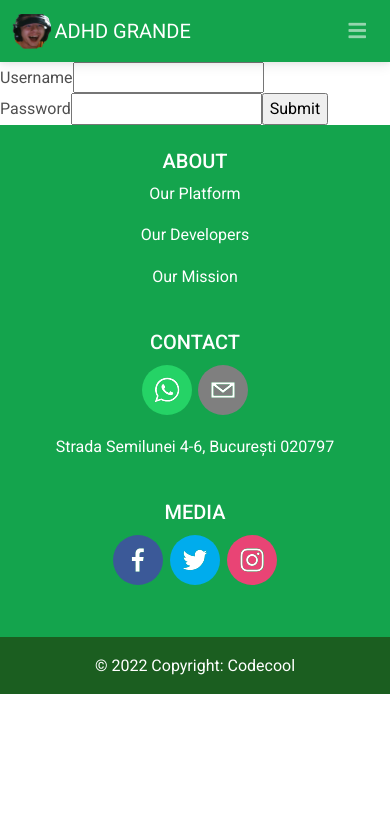
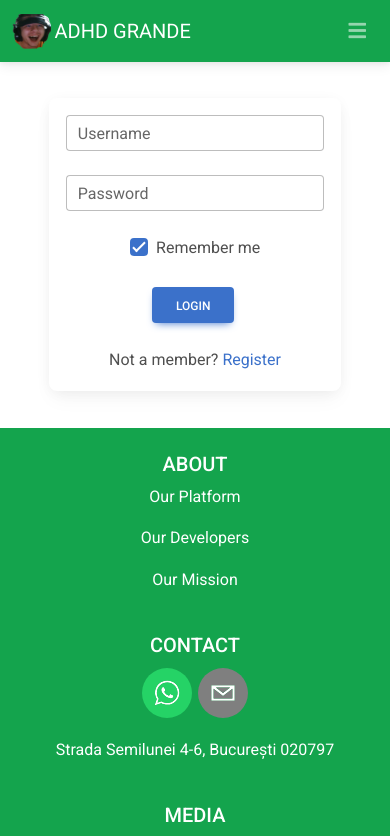
Before and after one commit to Valentin-Alexandru0099/ADHD-Grande, a React (Create React App) app in the folder client/: page /login in a window 390 px wide. Shown: the top 836 px of the page. Built offline with nearby package versions, Linux system fonts and the light colour scheme.

Commit message:
login page styled

```diff
--- a/client/src/navbar/navbar.jsx
+++ b/client/src/navbar/navbar.jsx
@@ -7,7 +7,6 @@ import {
   MDBDropdownItem,
   MDBDropdownLink
 } from 'mdb-react-ui-kit';
-
 
 import { useState } from 'react';
 import {
@@ -26,7 +25,7 @@ function PageNavBar() {
 
   function logout() {
     localStorage.clear();
-  }
+  };
 
   const [showNavNoTogglerSecond, setShowNavNoTogglerSecond] = useState(false);
 
@@ -92,7 +91,7 @@ function PageNavBar() {
                       <hr className='dropdown-divider' />
                     </MDBDropdownItem>
                     <MDBDropdownItem>
-                        <MDBDropdownLink href="/" onClick={logout}>Logout</MDBDropdownLink>
+                      <MDBDropdownLink href='/' onClick={logout}>Logout</MDBDropdownLink>
                     </MDBDropdownItem>
                   </MDBDropdownMenu>
                 </MDBDropdown></>)
--- a/client/src/opinion/opinionCard.jsx
+++ b/client/src/opinion/opinionCard.jsx
@@ -114,7 +114,7 @@ export default function OpinionCard(props) {
                     </MDBModalContent>
                 </MDBModalDialog>
             </MDBModal>
-            <MDBCard style={{margin: '1%'}}>
+            <MDBCard style={{ margin: '1%' }}>
                 <MDBCardBody>
                     <MDBCardHeader style={opinionHeaderStyle}>
                         <MDBRow>
@@ -148,7 +148,7 @@ export default function OpinionCard(props) {
                     <MDBCardText style={{ marginTop: '1%' }}>
                         {user && (
                             <>
-                                <a className="text-dark" href={"/user/" + user.id}>{user.username}</a> feels {props.data.feeling} {emoji} :
+                                <a className="text-dark" href={"/user/" + user.id}>{user.username}</a> feels {props.data.feeling} {emoji}
                             </>
                         )}
                     </MDBCardText>
--- /dev/null
+++ b/client/src/user/login.css
@@ -0,0 +1,19 @@
+div.login-data{
+    width: 30%;
+    margin-left: 35%;
+}
+
+button#login-button{
+    margin-left: 46%;
+}
+
+@media only screen and (max-width: 600px) {
+    div.login-data{
+        width: 90%;
+        margin: 5%;
+    }
+
+    button#login-button{
+        margin-left:35%;
+    }
+  }
--- a/client/src/user/login.js
+++ /dev/null
@@ -1,38 +0,0 @@
-import axios from "axios";
-import { useNavigate } from "react-router";
-import { BASE_API_URL } from "../App";
-
-
-export default function LoginForm() {
-
-    let navigate = useNavigate();
-    async function login(e) {
-        console.log(document.querySelector("#username").value)
-        await axios.post(BASE_API_URL + "users/login", {
-            "username": document.querySelector("#username").value,
-            "password": document.querySelector("#password").value,
-        })
-            .then(response => {
-                console.log(response);
-                localStorage.setItem("token", response.data.token);
-                localStorage.setItem("username", response.data.username);
-                localStorage.setItem("userId", response.data.userId);
-            })
-            .finally(
-                navigate("/")
-            )
-    };
-
-
-    return (
-        <>
-            <form onSubmit={login}>
-                <label>Username
-                    <input type="text" id="username" defaultValue="" /></label>
-                <label>Password
-                    <input type="password" id="password" defaultValue="" /></label>
-                <input type="submit" />
-            </form>
-        </>
-    );
-};
--- /dev/null
+++ b/client/src/user/login.jsx
@@ -0,0 +1,128 @@
+import axios from "axios";
+import { useNavigate } from "react-router";
+import { BASE_API_URL } from "../App";
+import {
+    MDBInput,
+    MDBCol,
+    MDBRow,
+    MDBCheckbox,
+    MDBBtn,
+    MDBCard,
+    MDBContainer,
+
+} from 'mdb-react-ui-kit';
+import './login.css';
+import { toast } from "react-toastify";
+import { useState } from "react";
+
+export default function LoginForm() {
+
+    let navigate = useNavigate();
+
+    function handleSubmit(e) {
+        e.preventDefault();
+
+        if (validValues()) {
+            login();
+        } else {
+            toast.error('Something went wrong, please try again!', {
+                position: "top-right",
+                autoClose: 5000,
+                hideProgressBar: false,
+                closeOnClick: true,
+                pauseOnHover: true,
+                draggable: true,
+                progress: undefined,
+            });
+        };
+    };
+
+    const [formValues, setFormValues] = useState({
+        username: '',
+        password: ''
+    });
+
+    const handleChange = (e) => {
+        e.persist();
+        setFormValues(values => ({
+            ...values,
+            [e.target.name]: e.target.value
+        }));
+    };
+
+    function redirect(status) {
+        if (status === 200) {
+            navigate("/");
+        };
+    };
+
+    function validValues() {
+        if (formValues.username.length <= 0 || formValues.password.length <= 0) {
+            return false;
+        };
+        return true;
+    };
+
+    async function login() {
+        await axios.post(BASE_API_URL + "users/login", formValues)
+            .then(response => {
+                console.log(response.data);
+                localStorage.setItem("token", response.data.token);
+                localStorage.setItem("username", response.data.username);
+                localStorage.setItem("userId", response.data.userId);
+                toast('Successfully Logged In', {
+                    position: "top-right",
+                    autoClose: 5000,
+                    hideProgressBar: false,
+                    closeOnClick: true,
+                    pauseOnHover: true,
+                    draggable: true,
+                    progress: undefined,
+                })
+                redirect(response.status);
+            })
+            .catch(function (error) {
+                toast.error('Something went wrong, please try again!', {
+                    position: "top-right",
+                    autoClose: 5000,
+                    hideProgressBar: false,
+                    closeOnClick: true,
+                    pauseOnHover: true,
+                    draggable: true,
+                    progress: undefined,
+                })
+                redirect(error.response.data.status);
+            });
+    };
+
+
+    return (
+        <>
+            <MDBContainer>
+                <MDBCard style={{ margin: '10%' }}>
+                    <form style={{ margin: '1%' }} onSubmit={handleSubmit}>
+                        <div className='login-data'>
+                            <MDBInput onChange={handleChange} className='mb-4' name="username" type='text' id='form2Example1' label='Username' />
+                            <MDBInput onChange={handleChange} className='mb-4' name="password" type='password' id='form2Example2' label='Password' />
+                        </div>
+                        <MDBRow className='mb-4'>
+                            <MDBCol className='d-flex justify-content-center'>
+                                <MDBCheckbox id='form2Example3' label='Remember me' defaultChecked />
+                            </MDBCol>
+                        </MDBRow>
+
+                        <MDBBtn id="login-button" type='submit' className='mb-4'>
+                            Login
+                        </MDBBtn>
+
+                        <div className='text-center'>
+                            <p>
+                                Not a member? <a href='/register'>Register</a>
+                            </p>
+                        </div>
+                    </form>
+                </MDBCard>
+            </MDBContainer>
+        </>
+    );
+};
```
Lines whose indentation alone changed are shown as unchanged.
